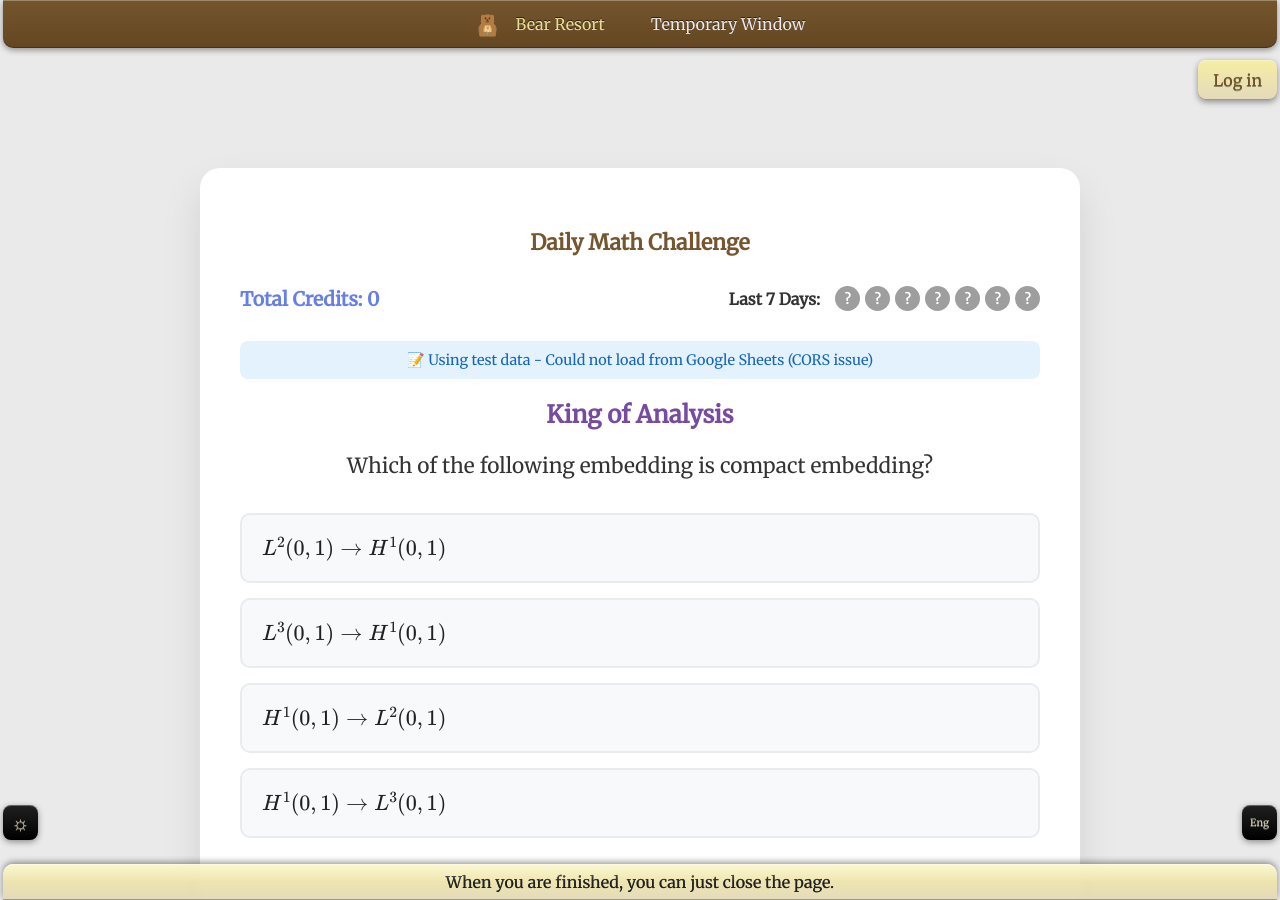
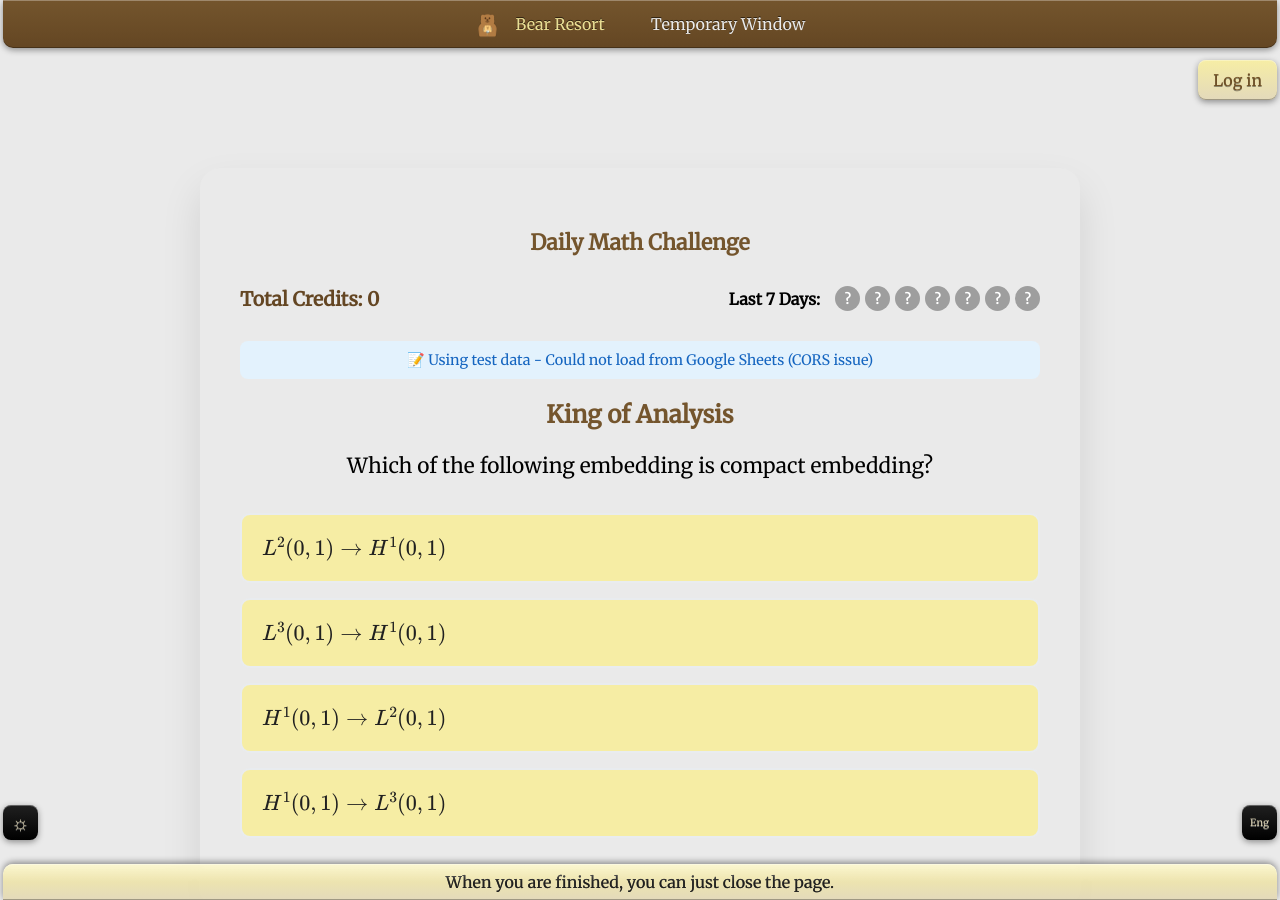
Before and after one commit to Bear-Resort/bear-resort.github.io, a Jekyll site: the page built from math-trial/index.html, in a window 1280 px wide and 900 px high. Built offline with Jekyll 4.4.1, drawn with Linux system fonts in a browser that asks for light colours.

Commit message:
Update index.html

```diff
--- a/math-trial/index.html
+++ b/math-trial/index.html
@@ -28,7 +28,7 @@ title: "Math Trial"
     }
 
     .container {
-        background: white;
+        background: var(--background-color);
         border-radius: 20px;
         box-shadow: 0 20px 40px rgba(0, 0, 0, 0.1);
         padding: 40px;
@@ -58,7 +58,7 @@ title: "Math Trial"
 
     .total-credits {
         font-size: 1.2em;
-        color: #667eea;
+        color: var(--main-color-light);
         font-weight: bold;
     }
 
@@ -72,7 +72,7 @@ title: "Math Trial"
     .streak-label {
         margin-right: 10px;
         font-weight: bold;
-        color: #333;
+        color: var(--text-color-dark);
         white-space: nowrap;
     }
 
@@ -108,14 +108,14 @@ title: "Math Trial"
     .question-type {
         text-align: center;
         font-size: 1.5em;
-        color: #764ba2;
+        color: var(--main-color);
         margin-bottom: 20px;
         font-weight: bold;
     }
 
     .question {
         font-size: 1.3em;
-        color: #333;
+        color: var(--text-color-dark);
         margin-bottom: 30px;
         line-height: 1.6;
         text-align: center;
@@ -128,7 +128,7 @@ title: "Math Trial"
     }
 
     .choice {
-        background: #f8f9fa;
+        background: var(--secondary-color);
         border: 2px solid #e9ecef;
         border-radius: 10px;
         padding: 20px;
@@ -138,7 +138,7 @@ title: "Math Trial"
     }
 
     .choice:hover {
-        background: #e9ecef;
+        background: var(--secondary-light);
         border-color: #667eea;
         transform: translateY(-2px);
     }
```
